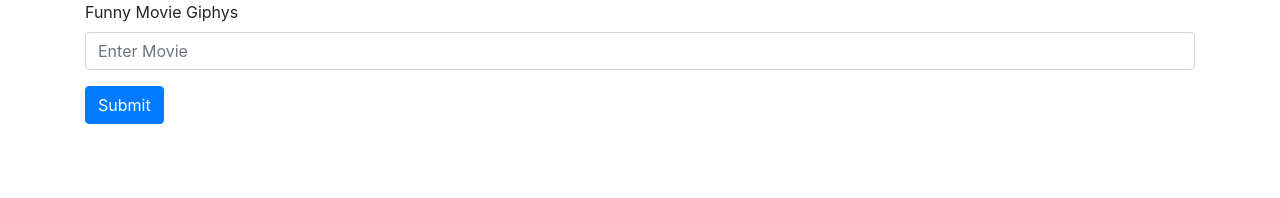
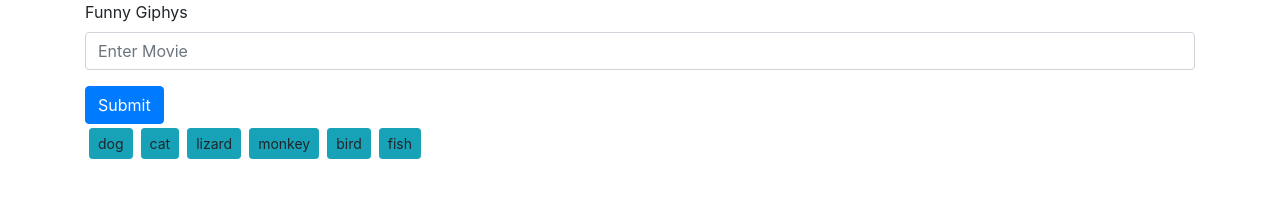
Before and after one commit to daltonduncan44/Giphy_api, a plain HTML site: page index.html in a window 1280 px wide. Drawn offline with nearby package versions, Linux system fonts and the light colour scheme.

Commit message:
buttons added to page

```diff
--- a/index.html
+++ b/index.html
@@ -18,14 +18,15 @@
     <div class="container">
         <form>
             <div class="form-group">
-                <label for="">Funny Movie Giphys</label>
+                <label for="">Funny  Giphys</label>
                 <input type="text" class="form-control" id="input" placeholder="Enter Movie">
             </div>
             <button type="submit" class="btn btn-primary" id="submit">Submit</button>
-
+<div id ="buttons"></div>
+<div id = "newbuttons"></div>
             <div class="results">
                 <div class="panel panel-default">
-                    <div class="img-box">
+                    <div id ="gifs-appear-here">
 
                     </div>
 
@@ -64,7 +65,7 @@
 
 
 
-
+<!--links to jq and js-->
     <script
     src="https://code.jquery.com/jquery-3.3.1.min.js"
     integrity="sha256-FgpCb/KJQlLNfOu91ta32o/NMZxltwRo8QtmkMRdAu8="
--- a/main.js
+++ b/main.js
@@ -1,23 +1,32 @@
 $(document).ready(function(){
     console.log("ready to party")
-// get user input on button click
-//
+/// start array to post to doc
+var animalsArray = ["dog", "cat", "lizard", "monkey", "bird", "fish",];
 
 
+    // Deleting the movies prior to adding new movies so buttons dont repeat
+    function loadButtons() {
+    $("#buttons").empty();
 
+    // Looping through the array of movies
+    for (var i = 0; i < animalsArray.length; i++) {
 
+        // Then dynamicaly generating buttons for each movie in the array
+        // This code $("<button>") is all jQuery needs to create the beginning and end tag. (<button></button>)
+        var a = $("<a>");
+        // Adding a class
+        a.addClass("btn btn-info btn-sm button m-1 queryButton");
+        // Added a data-attribute
+        a.attr("data-name", animalsArray[i].replace(/\s+/g, '+'));
+        // Added a data-attribute
+        a.text(animalsArray[i]);
+        // Added the button to the HTML
+        $("#buttons").append(a);
+        $("#newbuttons").val();
+    }
+    };
 
-
-
-
-
-
-
-
-
-
-
-
+loadButtons();
 
 
 
```
